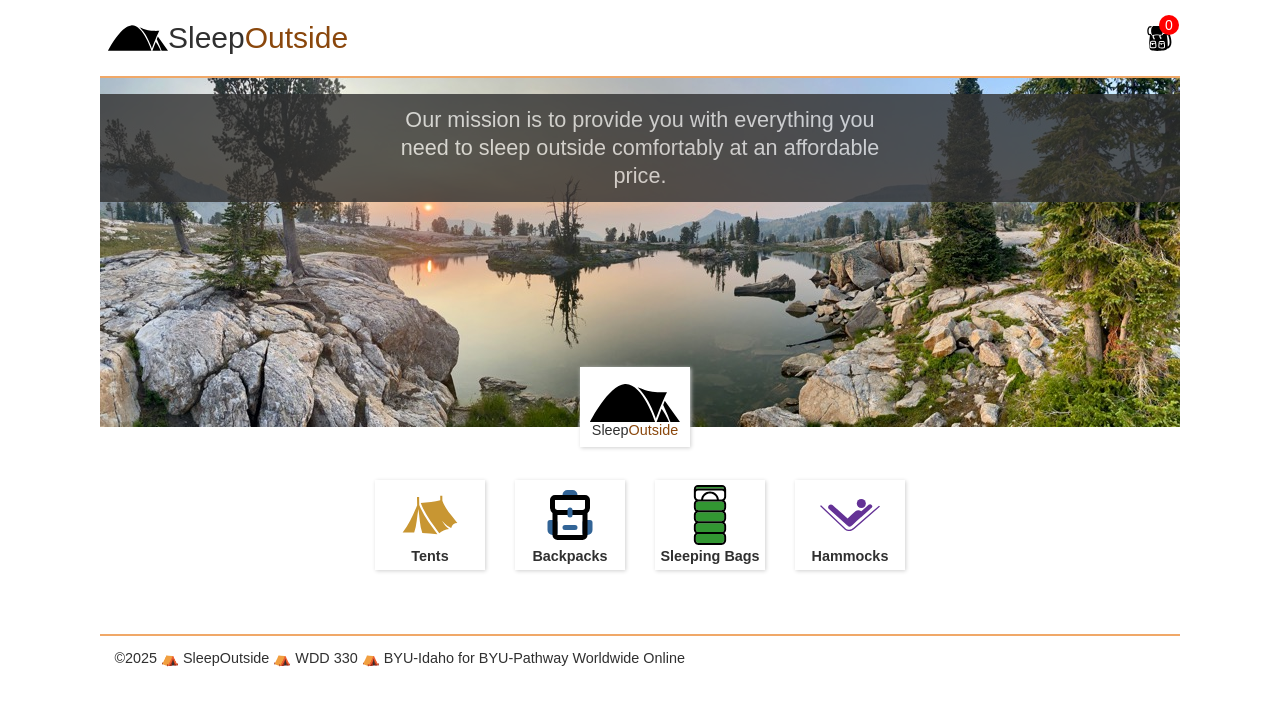
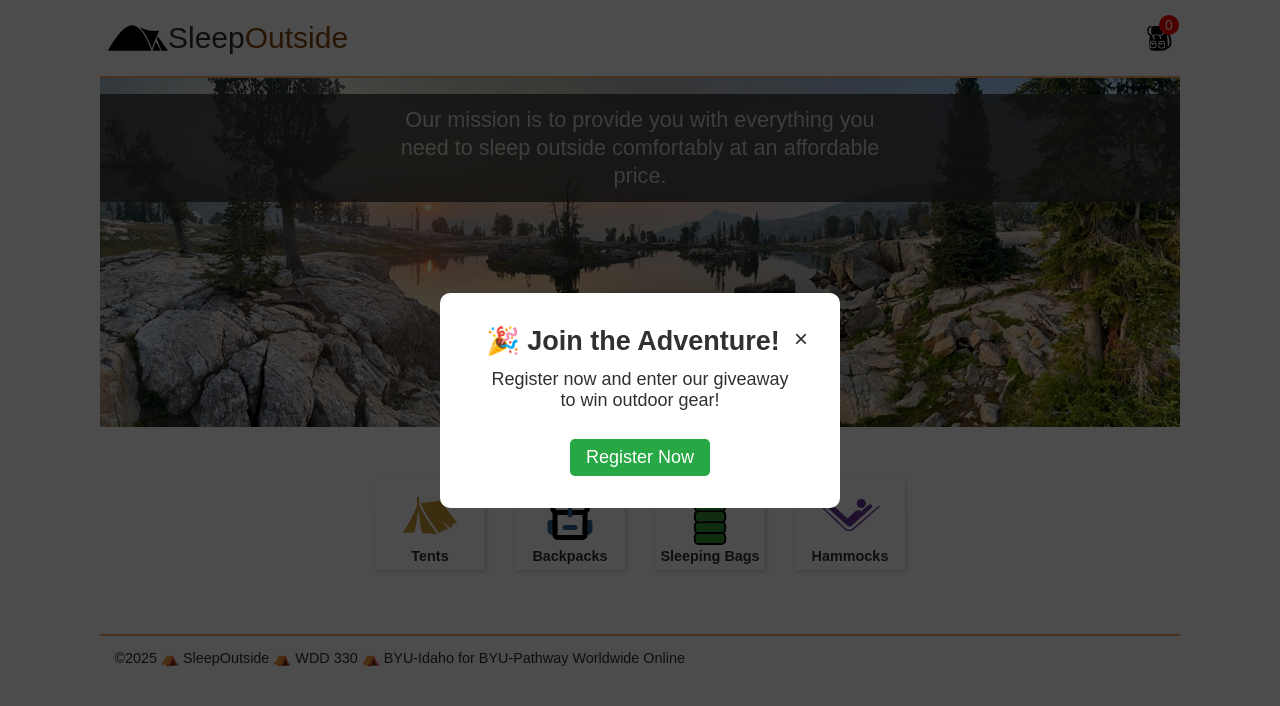
Before and after one commit to ayusograce/wdd330-sleepoutside-team11, a website built with Vite: page src/index.html in a window 1280 px wide. Built offline with nearby package versions, Linux system fonts and the light colour scheme; no server answers.

Commit message:
Add register banner for first-time visitors

```diff
--- a/src/css/style.css
+++ b/src/css/style.css
@@ -450,6 +450,40 @@ footer {
   animation: bounce 0.4s ease;
 }
 
+/*w03 individual task - ehe */
+.modal.hidden { display: none; }
+.modal {
+  position: fixed;
+  top: 0; left: 0;
+  width: 100%; height: 100%;
+  background-color: rgba(0,0,0,0.7);
+  display: flex;
+  justify-content: center;
+  align-items: center;
+  z-index: 999;
+}
+.modal-content {
+  background: white;
+  padding: 2rem;
+  border-radius: 10px;
+  text-align: center;
+  max-width: 400px;
+}
+.cta-button {
+  display: inline-block;
+  margin-top: 1rem;
+  padding: 0.5rem 1rem;
+  background: #28a745;
+  color: white;
+  border-radius: 5px;
+  text-decoration: none;
+}
+.close-button {
+  float: right;
+  cursor: pointer;
+  font-size: 1.5rem;
+}
+
 @keyframes bounce {
   0% {
     transform: scale(1);
--- a/src/index.html
+++ b/src/index.html
@@ -28,6 +28,15 @@
           </p>
         </div>
       </div>
+      <div id="registerModal" class="modal hidden">
+      <div class="modal-content">
+          <span class="close-button">&times;</span>
+          <h2>🎉 Join the Adventure!</h2>
+          <p>Register now and enter our giveaway to win outdoor gear!</p>
+          <a href="/src/register/index.html" class="cta-button">Register Now</a>
+        </div>
+      </div>
+
 
       <section class="logo-categories">
         <a
--- a/src/js/main.js
+++ b/src/js/main.js
@@ -13,3 +13,17 @@ updateCartNum();
 
 // To call the header and footer partials
 loadHeaderFooter();
+
+document.addEventListener('DOMContentLoaded', () => {
+  const modal = document.getElementById('registerModal');
+  const closeButton = modal.querySelector('.close-button');
+
+  if (!localStorage.getItem('hasSeenRegisterModal')) {
+    modal.classList.remove('hidden');
+    localStorage.setItem('hasSeenRegisterModal', 'true');
+  }
+
+  closeButton.addEventListener('click', () => {
+    modal.classList.add('hidden');
+  });
+});
```
